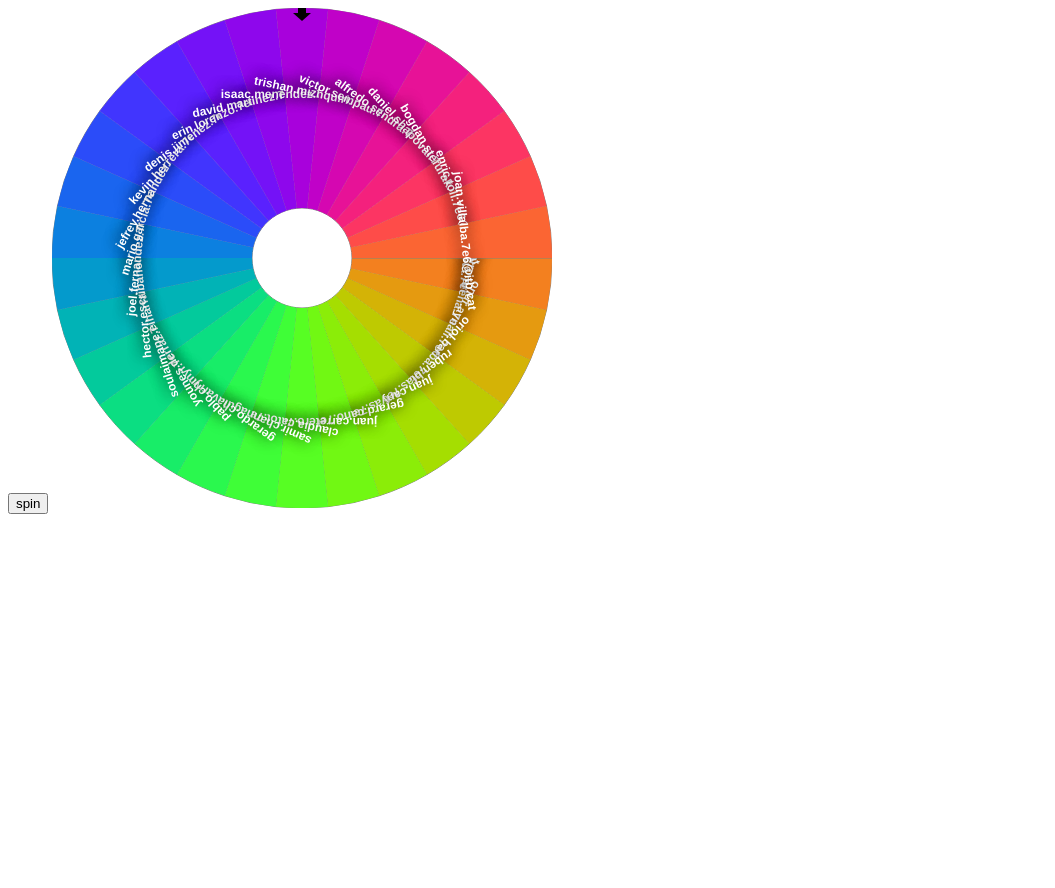
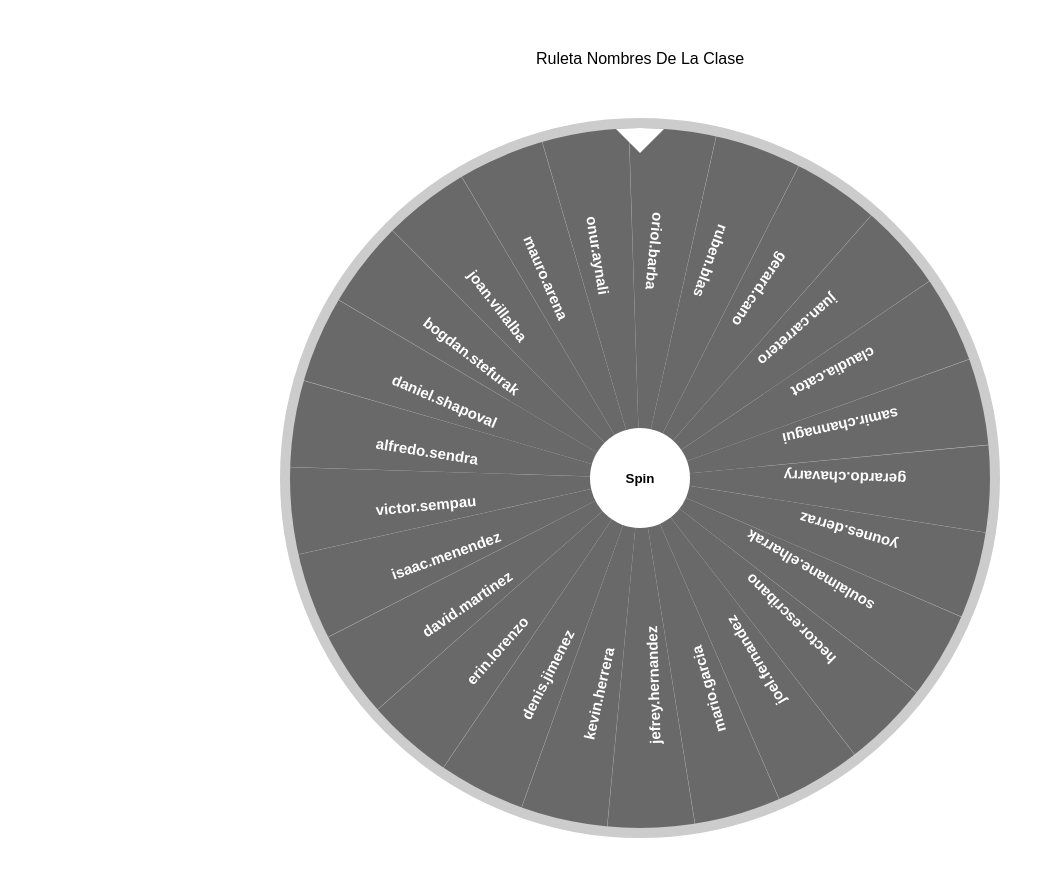
Before and after one commit to JuanCarretero2/ruletaReloj, a plain HTML site: page index.html in a window 1280 px wide. Shown: the whole page, without its empty margins (0-1055 px from the left). Before the commit the page ends 800 px from the top, so only its background shows below. Drawn offline with nearby package versions, Linux system fonts and the light colour scheme.

Commit message:
hytbtgbfdvuywddwfvvfgfbgfbgf

```diff
--- a/index.css
+++ b/index.css
@@ -1,3 +1,88 @@
-#spin {
-    margin: 0 auto;
+html, body, button{
+    font-family:Arial, "돋움", Dotum, "굴림", Gulim, "Apple SD Gothic Neo", AppleGothic, sans-serif;
+    outline: none;
 }
+
+button{
+    border:0;
+    margin:0;
+    padding:0;
+}
+
+.title{
+    margin-top:50px;
+    text-align:center;
+}
+
+.box-roulette{
+    position:relative;
+    margin:50px auto;
+    width:700px;
+    height:700px;
+    border:10px solid #ccc;
+    border-radius:50%;
+    background:#ccc;
+    overflow:hidden;
+}
+
+.box-roulette .markers{
+    position:absolute;
+    left:50%;
+    top:0;
+    margin-left:-25px;
+    width:0;
+    height:0;
+    border:25px solid #fff;
+    border-left-color:transparent;
+    border-right-color:transparent;
+    border-bottom-color:transparent;
+    z-index:9999;
+}
+
+.box-roulette .roulette{
+    position:relative;
+    width:100%;
+    height:100%;
+    overflow:hidden;
+}
+
+.box-roulette .item{
+    position:absolute;
+    top:0;
+    width:0;
+    height:0;
+    border:0 solid transparent;
+    transform-origin:0 100%;
+}
+
+.box-roulette .label{
+    position:absolute;
+    left:0;
+    top:0;
+    color:#fff;
+    white-space:nowrap;
+    transform-origin:0 0;
+}
+
+.box-roulette .label .text{
+    display:inline-block;
+    font-size:15px;
+    font-weight:bold;
+    line-height:1;
+    vertical-align:middle;
+}
+
+#btn-start{
+    display:block;
+    position:absolute;
+    left:50%;
+    top:50%;
+    margin:-50px 0 0 -50px;
+    width:100px;
+    height:100px;
+    font-weight:bold;
+    background:#fff;
+    border-radius:50px;
+    z-index:9999;
+    cursor:pointer;
+}
--- a/index.html
+++ b/index.html
@@ -7,11 +7,23 @@
 
 </head>
 <body>
-<input type="button" value="spin" id='spin' />
-<canvas id="canvas" width="500" height="500"></canvas>
+
+
+<p class="title">Ruleta Nombres De La Clase</p>
+
+<div class="box-roulette">
+    <div class="markers"></div>
+    <button type="button" id="btn-start">
+        Spin
+    </button>
+    <div class="roulette" id="roulette"></div>
+</div>
+<script src='https://cdnjs.cloudflare.com/ajax/libs/jquery/1.8.3/jquery.min.js'></script>
+<script src='https://cdn.sobekrepository.org/includes/jquery-rotate/2.2/jquery-rotate.min.js'></script>
+
+
 
 
 <script  src="./index.js"></script>
-
 </body>
 </html>
--- a/index.js
+++ b/index.js
@@ -1,164 +1,219 @@
-//CUSTOM "Roulette Wheel" BY jexus fox
-//https://codepen.io/jexusfox/pen/WgNpzN
+(function($) {
+    $.fn.extend({
 
-var options = [
-    "juan.acosta.7e6@itb.cat",
-    "mauro.arena.7e6@itb.cat",
-    "onur.aynali.7e6@itb.cat",
-    "oriol.barba.7e6@itb.cat",
-    "ruben.blas.7e6@itb.cat",
-    "juan.canyas.7e6@itb.cat",
-    "gerard.cano.7e6@itb.cat",
-    "juan.carretero.7e6@itb.cat",
-    "claudia.catot.7e6@itb.cat",
-    "samir.channagui.7e6@itb.cat",
-    "gerardo.chavarry.7e6@itb.cat",
-    "pablo.chmyr.7e6@itb.cat",
-    "younes.derraz.7e6@itb.cat",
-    "soulaimane.elharrak.7e6@itb.cat",
-    "hector.escribano.7e6@itb.cat",
-    "joel.fernandez.7e6@itb.cat",
-    "mario.garcia.7e6@itb.cat",
-    "jefrey.hernandez.7e6@itb.cat",
-    "kevin.herrera.7e6@itb.cat",
-    "denis.jimenez.7e6@itb.cat",
-    "erin.lorenzo.7e6@itb.cat",
-    "david.martinez.7e6@itb.cat",
-    "isaac.menendez.7e6@itb.cat",
-    "trishan.mizhquiri.7e6@itb.cat",
-    "victor.sempau.7e6@itb.cat",
-    "alfredo.sendra.7e3@itb.cat",
-    "daniel.shapoval.7e6@itb.cat",
-    "bogdan.stefurak.7e6@itb.cat",
-    "enric.toll.7e6@itb.cat",
-    "joan.villalba.7e6@itb.cat"
-];
+        roulette: function(options) {
 
-var startAngle = 0;
-var arc = Math.PI / (options.length / 2);
-var spinTimeout = null;
+            var defaults = {
+                angle: 0,
+                angleOffset: -45,
+                speed: 10000,
+                easing: "easeInOutElastic",
+            };
 
-var spinArcStart = 10;
-var spinTime = 0;
-var spinTimeTotal = 0;
+            var opt = $.extend(defaults, options);
 
-var ctx;
+            return this.each(function() {
+                var o = opt;
 
-document.getElementById("spin").addEventListener("click", spin);
+                var data = [
+                    {
+                        color: 'rgb(105, 105, 105)',
+                        text: 'mauro.arena'
+                    },
 
-function byte2Hex(n) {
-    var nybHexString = "0123456789ABCDEF";
-    return String(nybHexString.substr((n >> 4) & 0x0F,1)) + nybHexString.substr(n & 0x0F,1);
-}
+                    {
+                        color: 'rgb(105, 105, 105)',
+                        text: 'onur.aynali'
+                    },
 
-function RGB2Color(r,g,b) {
-    return '#' + byte2Hex(r) + byte2Hex(g) + byte2Hex(b);
-}
+                    {
+                        color: 'rgb(105, 105, 105)',
+                        text: 'oriol.barba'
+                    },
 
-function getColor(item, maxitem) {
-    var phase = 0;
-    var center = 128;
-    var width = 127;
-    var frequency = Math.PI*2/maxitem;
+                    {
+                        color: 'rgb(105, 105, 105)',
+                        text: 'ruben.blas'
+                    },
 
-    red   = Math.sin(frequency*item+2+phase) * width + center;
-    green = Math.sin(frequency*item+0+phase) * width + center;
-    blue  = Math.sin(frequency*item+4+phase) * width + center;
+                    {
+                        color: 'rgb(105, 105, 105)',
+                        text: 'gerard.cano'
+                    },
 
-    return RGB2Color(red,green,blue);
-}
+                    {
+                        color: 'rgb(105, 105, 105)',
+                        text: 'juan.carretero'
+                    },
 
-function drawRouletteWheel() {
-    var canvas = document.getElementById("canvas");
-    if (canvas.getContext) {
-        var outsideRadius = 250;
-        var textRadius = 160;
-        //circulo central
-        var insideRadius = 50;
+                    {
+                        color: 'rgb(105, 105, 105)',
+                        text: 'claudia.catot'
+                    },
 
-        ctx = canvas.getContext("2d");
-        ctx.clearRect(0,0,500,500);
+                    {
+                        color: 'rgb(105, 105, 105)',
+                        text: 'samir.channagui'
+                    },
 
-        ctx.strokeStyle = "grey";
-        ctx.lineWidth = 1;
+                    {
+                        color: 'rgb(105, 105, 105)',
+                        text: 'gerardo.chavarry'
+                    },
 
-        ctx.font = 'bold 12px Helvetica, Arial';
+                    {
+                        color: 'rgb(105, 105, 105)',
+                        text: 'younes.derraz'
+                    },
 
-        for(var i = 0; i < options.length; i++) {
-            var angle = startAngle + i * arc;
-            //ctx.fillStyle = colors[i];
-            ctx.fillStyle = getColor(i, options.length);
+                    {
+                        color: 'rgb(105, 105, 105)',
+                        text: 'soulaimane.elharrak'
+                    },
 
-            ctx.beginPath();
-            ctx.arc(250, 250, outsideRadius, angle, angle + arc, false);
-            ctx.arc(250, 250, insideRadius, angle + arc, angle, true);
-            ctx.stroke();
-            ctx.fill();
+                    {
+                        color: 'rgb(105, 105, 105)',
+                        text: 'hector.escribano'
+                    },
+                    {
+                        color: 'rgb(105, 105, 105)',
+                        text: 'joel.fernandez'
+                    },
+                    {
+                        color: 'rgb(105, 105, 105)',
+                        text: 'mario.garcia'
+                    },
+                    {
+                        color: 'rgb(105, 105, 105)',
+                        text: 'jefrey.hernandez'
+                    },
+                    {
+                        color: 'rgb(105, 105, 105)',
+                        text: 'kevin.herrera'
+                    },
+                    {
+                        color: 'rgb(105, 105, 105)',
+                        text: 'denis.jimenez'
+                    },
+                    {
+                        color: 'rgb(105, 105, 105)',
+                        text: 'erin.lorenzo'
+                    },
+                    {
+                        color: 'rgb(105, 105, 105)',
+                        text: 'david.martinez'
+                    },
+                    {
+                        color: 'rgb(105, 105, 105)',
+                        text: 'isaac.menendez'
+                    },
+                    {
+                        color: 'rgb(105, 105, 105)',
+                        text: 'victor.sempau'
+                    },
+                    {
+                        color: 'rgb(105, 105, 105)',
+                        text: 'alfredo.sendra'
+                    },
+                    {
+                        color: 'rgb(105, 105, 105)',
+                        text: 'daniel.shapoval'
+                    },
+                    {
+                        color: 'rgb(105, 105, 105)',
+                        text: 'bogdan.stefurak'
+                    },
+                    {
+                        color: 'rgb(105, 105, 105)',
+                        text: 'joan.villalba'
+                    },
+                ];
 
-            ctx.save();
-            ctx.shadowOffsetX = -1;
-            ctx.shadowOffsetY = -1;
-            ctx.shadowBlur    = 15;
-            ctx.shadowColor   = "rgba(0,0,0,0.9)";
-            ctx.fillStyle = "white";
-            ctx.translate(250 + Math.cos(angle + arc / 2) * textRadius,
-                250 + Math.sin(angle + arc / 2) * textRadius);
-            ctx.rotate(angle + arc / 2 + Math.PI / 2);
-            var text = options[i];
-            ctx.fillText(text, -ctx.measureText(text).width / 2, 0);
-            ctx.restore();
+                var $wrap = $(this);
+                var $btnStart = $wrap.find("#btn-start");
+                var $roulette = $wrap.find(".roulette");
+                var wrapW = $wrap.width();
+                var angle = o.angle;
+                var angleOffset = o.angleOffset;
+                var speed = o.speed;
+                var esing = o.easing;
+                var itemSize = data.length;
+                var itemSelector = "item";
+                var labelSelector = "label";
+                var d = 360 / itemSize;
+                var borderTopWidth = wrapW;
+                var borderRightWidth = tanDeg(d);
+
+                for (i = 1; i <= itemSize; i += 1) {
+                    var idx = i - 1;
+                    var rt = i * d + angleOffset;
+                    var itemHTML = $('<div class="' + itemSelector + '">');
+                    var labelHTML = '';
+                    labelHTML += '<p class="' + labelSelector + '">';
+                    labelHTML += '	<span class="text">' + data[idx].text + '<\/span>';
+                    labelHTML += '<\/p>';
+
+                    $roulette.append(itemHTML);
+                    $roulette.children("." + itemSelector).eq(idx).append(labelHTML);
+                    $roulette.children("." + itemSelector).eq(idx).css({
+                        "left": wrapW / 2,
+                        "top": -wrapW / 2,
+                        "border-top-width": borderTopWidth,
+                        "border-right-width": borderRightWidth,
+                        "border-top-color": data[idx].color,
+                        "transform": "rotate(" + rt + "deg)"
+                    });
+
+                    var textH = parseInt(((2 * Math.PI * wrapW) / d) * .11);
+
+                    $roulette.children("." + itemSelector).eq(idx).children("." + labelSelector).css({
+                        "height": textH + 'px',
+                        "line-height": textH + 'px',
+                        "transform": 'translateX(' + (textH * 1.03) + 'px) translateY(' + (wrapW * -.40) + 'px) rotateZ(' + (90 + d * .5) + 'deg)'
+                    });
+
+                }
+
+                function tanDeg(deg) {
+                    var rad = deg * Math.PI / 180;
+                    return wrapW / (1 / Math.tan(rad));
+                }
+
+
+                $btnStart.on("click", function() {
+                    rotation();
+                });
+
+                function rotation() {
+
+                    var completeA = 360 * r(5, 10) + r(0, 360);
+
+                    $roulette.rotate({
+                        angle: angle,
+                        animateTo: completeA,
+                        center: ["50%", "50%"],
+                        easing: $.easing.esing,
+                        callback: function() {
+                            var currentA = $(this).getRotateAngle();
+
+                            console.log(currentA);
+
+                        },
+                        duration: speed
+                    });
+                }
+
+                function r(min, max) {
+                    return Math.floor(Math.random() * (max - min + 1)) + min;
+                }
+
+            });
         }
+    });
+})(jQuery);
 
-        //Arrow
-        ctx.fillStyle = "black";
-        ctx.beginPath();
-        ctx.moveTo(250 - 4, 250 - (outsideRadius + 5));
-        ctx.lineTo(250 + 4, 250 - (outsideRadius + 5));
-        ctx.lineTo(250 + 4, 250 - (outsideRadius - 5));
-        ctx.lineTo(250 + 9, 250 - (outsideRadius - 5));
-        ctx.lineTo(250 + 0, 250 - (outsideRadius - 13));
-        ctx.lineTo(250 - 9, 250 - (outsideRadius - 5));
-        ctx.lineTo(250 - 4, 250 - (outsideRadius - 5));
-        ctx.lineTo(250 - 4, 250 - (outsideRadius + 5));
-        ctx.fill();
-    }
-}
+$(function() {
 
-function spin() {
-    spinAngleStart = Math.random() * 10 + 10;
-    spinTime = 0;
-    spinTimeTotal = Math.random() * 3 + 4 * 1000;
-    rotateWheel();
-}
+    $('.box-roulette').roulette();
 
-function rotateWheel() {
-    spinTime += 30;
-    if(spinTime >= spinTimeTotal) {
-        stopRotateWheel();
-        return;
-    }
-    var spinAngle = spinAngleStart - easeOut(spinTime, 0, spinAngleStart, spinTimeTotal);
-    startAngle += (spinAngle * Math.PI / 180);
-    drawRouletteWheel();
-    spinTimeout = setTimeout('rotateWheel()', 30);
-}
-
-function stopRotateWheel() {
-    clearTimeout(spinTimeout);
-    var degrees = startAngle * 180 / Math.PI + 90;
-    var arcd = arc * 180 / Math.PI;
-    var index = Math.floor((360 - degrees % 360) / arcd);
-    ctx.save();
-    ctx.font = 'bold 30px Helvetica, Arial';
-    var text = options[index]
-    ctx.fillText(text, 250 - ctx.measureText(text).width / 2, 250 + 10);
-    ctx.restore();
-}
-
-function easeOut(t, b, c, d) {
-    var ts = (t/=d)*t;
-    var tc = ts*t;
-    return b+c*(tc + -3*ts + 3*t);
-}
-
-drawRouletteWheel();
+});
```
